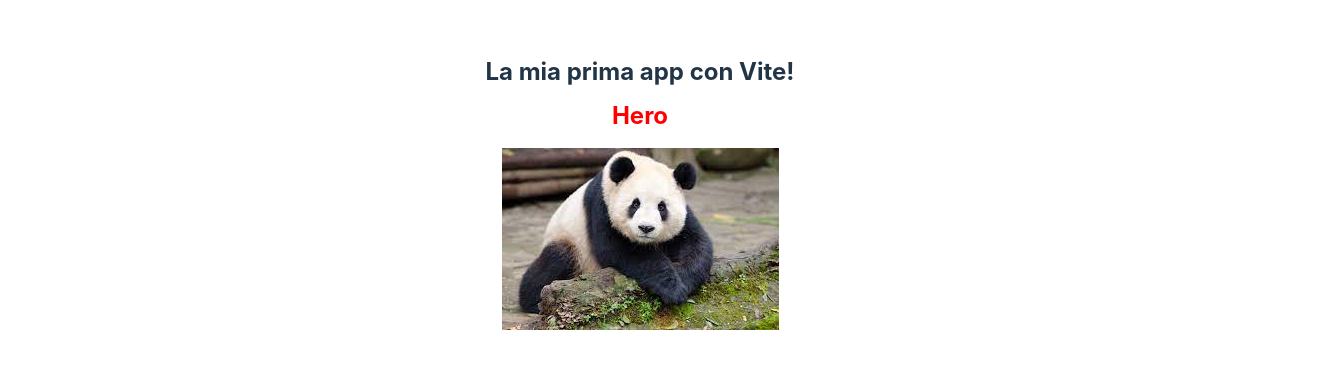
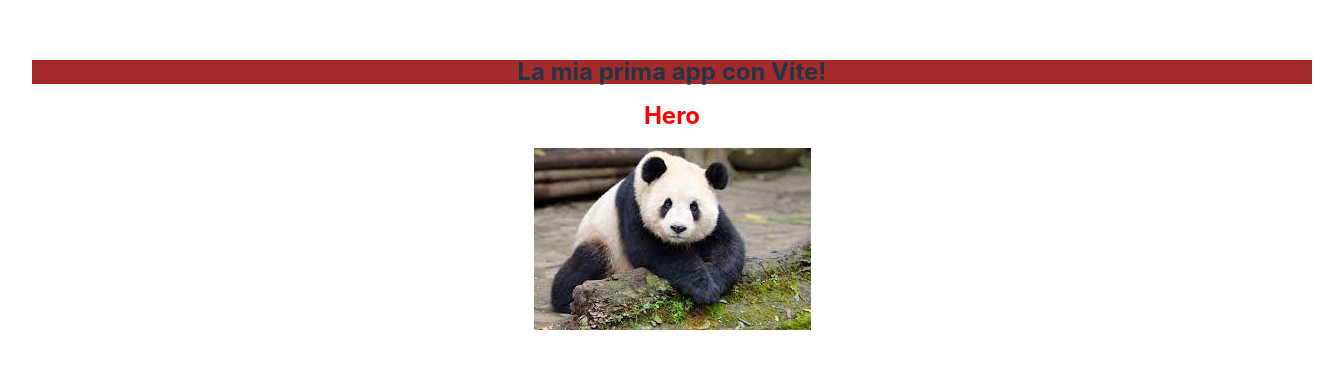
Before and after one commit to edaless/vite-hello-world, a Vue app: page / in a window 1280 px wide. Shown: the part 212-580 px from the top of the page, 1344 px wide, since content can reach past the window. Built offline with nearby package versions, Linux system fonts and the light colour scheme.

Commit message:
wrkn on bonus

```diff
--- a/src/App.vue
+++ b/src/App.vue
@@ -38,12 +38,18 @@ export default {
 
 <template>
 
+  <!-- <div class="container"> -->
   <AppTitle />
   <AppHero />
+  <!-- </div> -->
 
 
 </template>
 
 <style scoped>
-
+.container {
+  background-color: darkgreen;
+  width: 100vw;
+  height: 100vh;
+}
 </style>
--- a/src/components/AppTitle.vue
+++ b/src/components/AppTitle.vue
@@ -18,5 +18,12 @@ export default {
 </template>
 
 <style scoped>
+body {
+    background-color: aqua;
+}
 
+h2 {
+    background-color: brown;
+    width: 100vw;
+}
 </style>
```
